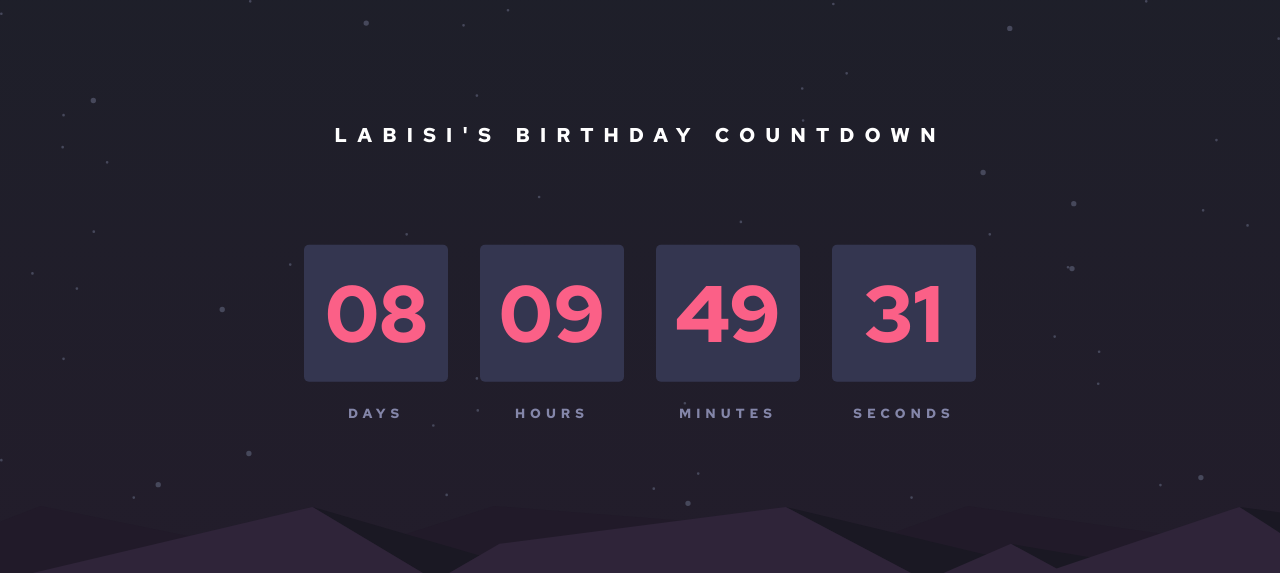
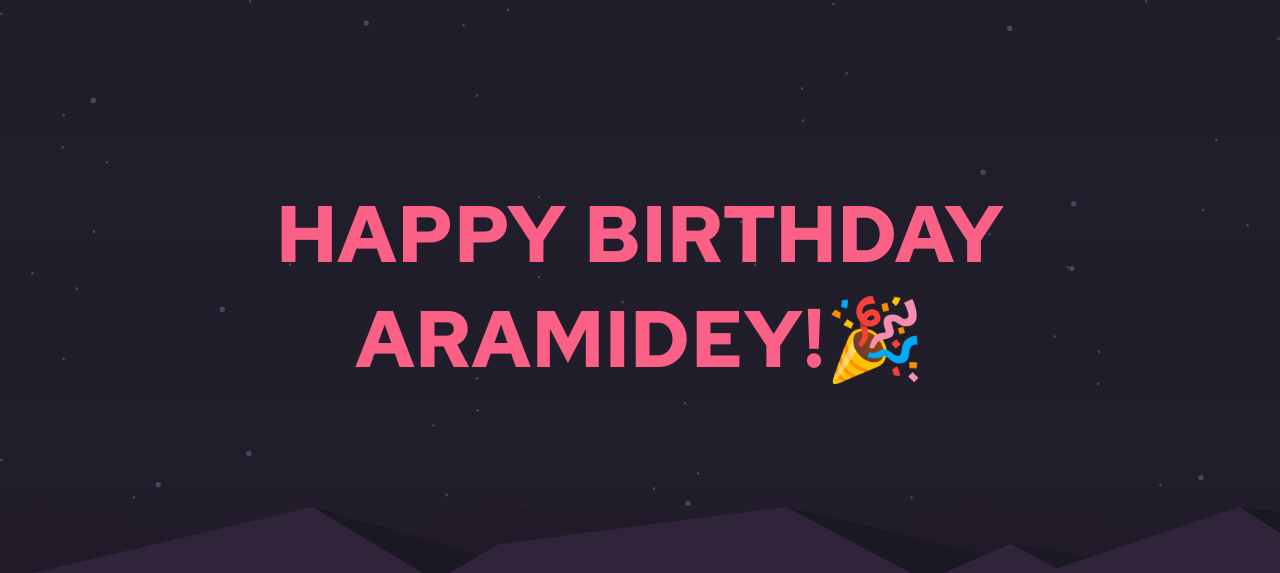
Before and after one commit to Tewogbade/Countdown-timer, a plain HTML site: page index.html in a window 1280 px wide. Shown: the top 573 px of the page. Drawn offline with Linux system fonts and the light colour scheme.

Commit message:
Aramide update

```diff
--- a/index.html
+++ b/index.html
@@ -13,7 +13,7 @@
       <p class="expired"></p>
       <div class="text-time">
         <!-- <h2>We're launching soon</h2> -->
-        <h2>Labisi's birthday countdown</h2>
+        <h2>Aramidey's birthday countdown</h2>
         <div class="countdown">
           <div class="container-day">
             <h3 class="day">00</h3>
--- a/index.js
+++ b/index.js
@@ -1,12 +1,13 @@
 "use strict";
-const countDate = new Date("Oct 30 2022 00:00:00").getTime();
+const countDate = new Date("Oct 21 2022 00:00:00").getTime();
 
 const countDown = () => {
   const now = new Date().getTime();
   const countDownTime = countDate - now;
   if (countDownTime <= 1000) {
     document.querySelector(".text-time").style.display = "none";
-    document.querySelector(".expired").textContent = "HAPP BIRTHDAY LABISI!";
+    document.querySelector(".expired").textContent =
+      "HAPPY BIRTHDAY ARAMIDEY!🎉";
   }
   // if (countDownTime <= 1000) {
   //   document.querySelector(".text-time").style.display = "none";
--- a/style.css
+++ b/style.css
@@ -138,5 +138,3 @@ h5 {
     margin: 0 7px;
   }
 }
-@media (min-width: 576px) and (max-width: 1199px) {
-}
```
